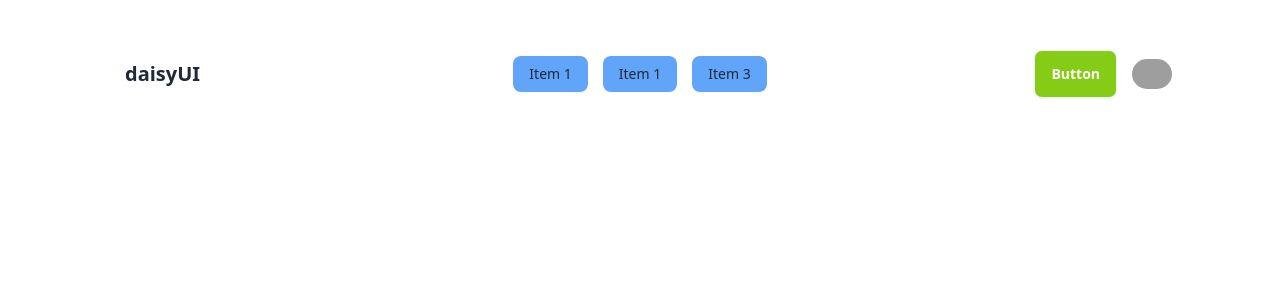
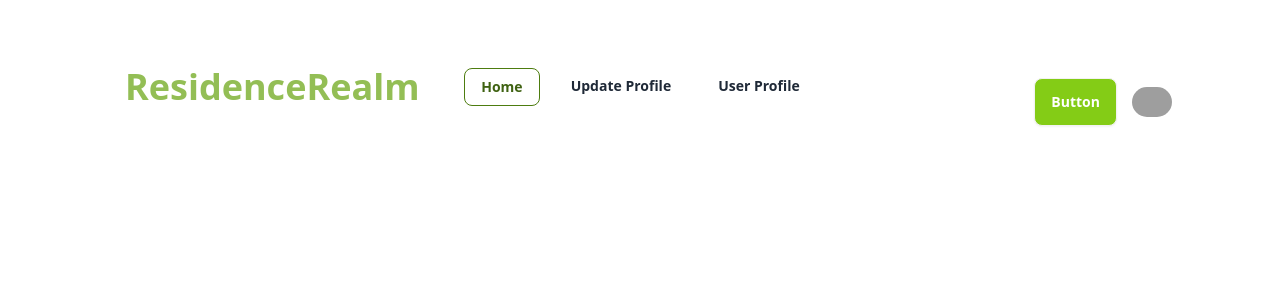
Before and after one commit to Isratjahan6898/real-estate-project-about-residential, a React (Vite) app: page / in a window 1280 px wide. Shown: the top 300 px of the page. Built offline with nearby package versions, Linux system fonts and the light colour scheme; grey boxes are pictures that could not be loaded.

Commit message:
finish nav bar

```diff
--- a/src/Componets/Home/Home.jsx
+++ b/src/Componets/Home/Home.jsx
@@ -0,0 +1,12 @@
+import Navbar from "../Navbar/Navbar";
+
+
+const Home = () => {
+    return (
+        <div>
+            {/* <Navbar></Navbar> */}
+        </div>
+    );
+};
+
+export default Home;
--- a/src/Componets/Navbar/Navbar.jsx
+++ b/src/Componets/Navbar/Navbar.jsx
@@ -7,7 +7,7 @@ const Navbar = () => {
 
 
     return (
-        <div className="mx-[100px] mt-[40px]">
+        <div className="lg:mx-[100px] mt-[40px]">
             <div className="navbar bg-base-100">
   <div className="navbar-start">
     <div className="dropdown">
@@ -15,22 +15,23 @@ const Navbar = () => {
         <svg xmlns="http://www.w3.org/2000/svg" className="h-5 w-5" fill="none" viewBox="0 0 24 24" stroke="currentColor"><path strokeLinecap="round" strokeLinejoin="round" strokeWidth="2" d="M4 6h16M4 12h8m-8 6h16" /></svg>
       </div>
       <ul tabIndex={0} className="menu menu-sm dropdown-content mt-3 z-[1] p-2 shadow bg-base-100 rounded-box w-52">
-      <li><NavLink className={(isActive)=>isActive? 'bg-blue-400':'bg-red-400'}>Item 1</NavLink></li>
-      <li><NavLink className={(isActive)=>isActive? 'bg-blue-400':'bg-red-400'}>Item 1</NavLink></li>
-      <li><NavLink className={(isActive)=>isActive? 'bg-blue-400':'bg-red-400'}>Item 3</NavLink></li>
+      <li><NavLink to="/" className={({isActive})=>isActive? 'font-bold border border-lime-700 text-lime-800':'font-bold'}>Home</NavLink></li>
+      <li><NavLink to='/updateProfile' className={({isActive})=>isActive? 'font-bold border border-lime-700 text-lime-800':'font-bold'}>Update Profile</NavLink></li>
+      <li><NavLink to='/userProfile' className={({isActive})=>isActive? 'font-bold border border-lime-700 text-lime-800':'font-bold'}>User Profile</NavLink></li>
+
       </ul>
     </div>
-    <a className="btn btn-ghost text-xl">daisyUI</a>
+    <a className="btn btn-ghost text-4xl font-bold text-lime-600/70">ResidenceRealm</a>
   </div>
-  <div className="navbar-center hidden lg:flex">
+  <div className="navbar-center hidden  lg:flex">
     <ul className="menu menu-horizontal  px-1">
-      <li className="mr-[15px]"><NavLink  className={(isActive)=>isActive? 'bg-blue-400':'bg-red-400'}>Item 1</NavLink></li>
-      <li className="mr-[15px]"><NavLink className={(isActive)=>isActive? 'bg-blue-400':'bg-red-400'}>Item 1</NavLink></li>
-      <li ><NavLink className={(isActive)=>isActive? 'bg-blue-400':'bg-red-400'}>Item 3</NavLink></li>
+      <li className="mr-[15px]"><NavLink to='/' className={({isActive})=>isActive? 'font-bold border border-lime-700 text-lime-800':'font-bold'}>Home</NavLink></li>
+      <li className="mr-[15px]"><NavLink to='/updateProfile' className={({isActive})=>isActive? 'font-bold border border-lime-700 text-lime-800':'font-bold'}>Update Profile</NavLink></li>
+      <li ><NavLink  to='/userProfile' className={({isActive})=>isActive? 'font-bold border border-lime-700 text-lime-800':'font-bold'}>User Profile</NavLink></li>
 
     </ul>
   </div>
-  <div className="navbar-end">
+  <div className=" mt-[100px] md:mt-[30px] lg:navbar-end">
     <Link className="btn mr-[15px] bg-lime-500 text-white font-bold">Button</Link>
     <div className="w-10 rounded-full">
           <img className="rounded-full" alt="Tailwind CSS Navbar component" src="https://daisyui.com/images/stock/photo-1534528741775-53994a69daeb.jpg" />
--- /dev/null
+++ b/src/Componets/UpdateProfile/UpdateProfile.jsx
@@ -0,0 +1,11 @@
+
+
+const UpdateProfile = () => {
+    return (
+        <div>
+           update profile section
+        </div>
+    );
+};
+
+export default UpdateProfile;
--- /dev/null
+++ b/src/Componets/UserProfile/UserProfile.jsx
@@ -0,0 +1,11 @@
+
+
+const UserProfile = () => {
+    return (
+        <div>
+           user profilr
+        </div>
+    );
+};
+
+export default UserProfile;
--- a/src/Main/Root.jsx
+++ b/src/Main/Root.jsx
@@ -1,11 +1,14 @@
 import { Outlet } from "react-router-dom";
 import Navbar from "../Componets/Navbar/Navbar";
+
+
 
 const Root = () => {
     return (
         <div>
+            <Navbar></Navbar>
 
-            <Navbar></Navbar>
+            {/* <Home></Home> */}
            <Outlet></Outlet>
         </div>
     );
```
Also changed, not shown: src/main.jsx (+17 -0 lines).
